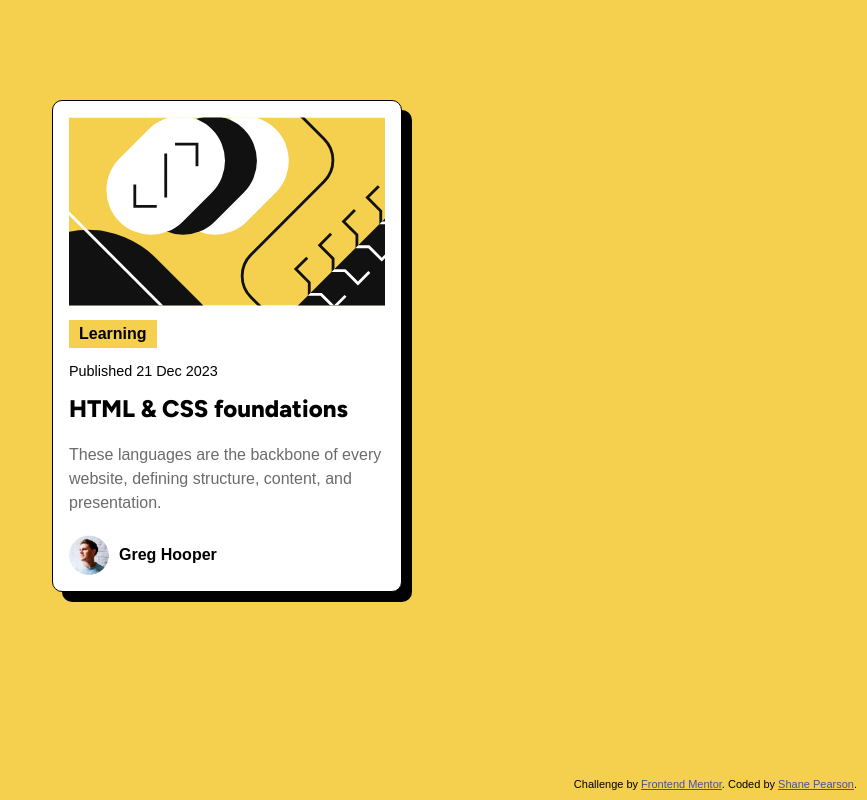
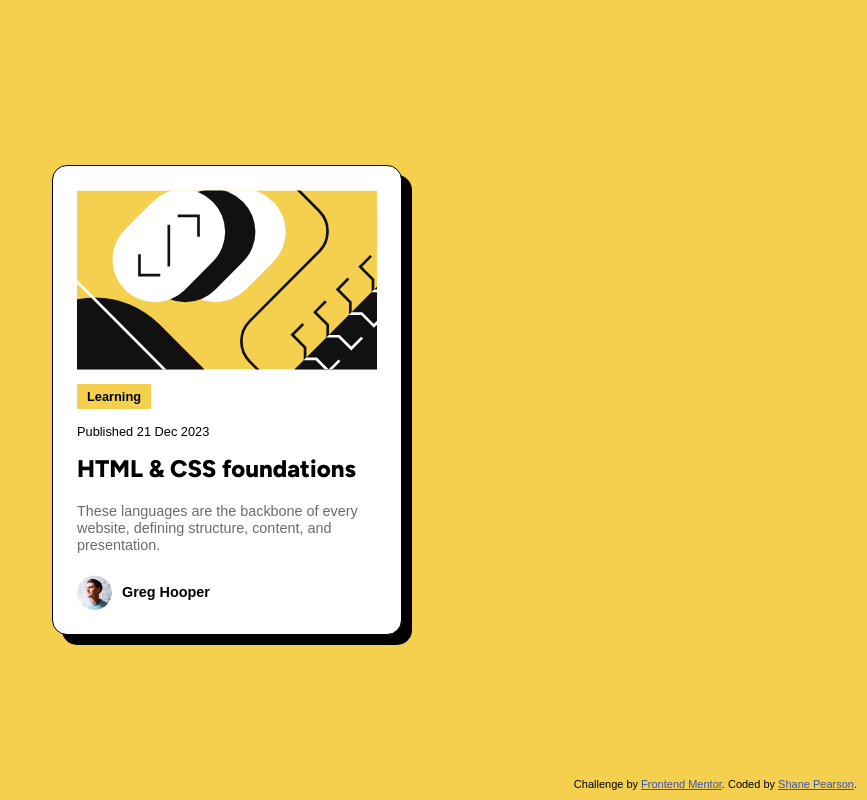
Before and after one commit to ruthlessfish/blog-preview-card, a plain HTML site: page index.html in a window 1280 px wide. Shown: the whole page, without its empty margins (413-1280 px from the left). Drawn offline with Linux system fonts and the light colour scheme.

Commit message:
Fix flex positioning

```diff
--- a/style.css
+++ b/style.css
@@ -34,16 +34,15 @@ body {
     justify-content: center;
     align-items: center;
     font-size:16px;
-    display: flex;;
+    display: flex;
+    height: 100vh;
 }
 
 .card {
     background: var(--white);
-    border-radius: 10px;
-    margin: 100px auto;
-    padding: 1em;
+    border-radius: 15px;
+    padding: 1.5em;
     width: 350px;
-    border-radius: 10px;
     overflow: hidden;
     border:1px solid black;
     box-shadow: 10px 10px 0 black;
@@ -63,10 +62,11 @@ body {
     /* font-size: s12px; */
     font-weight: 800;
     margin-bottom: 15px;
+    font-size: .8em;
 }
 
 .card__date {
-    font-size: .9em;
+    font-size: .8em;
     margin-bottom: 15px;
 }
 
@@ -78,7 +78,8 @@ body {
 .card__description {
     color: var(--gray-500);
     margin-bottom: 20px;
-    line-height: 1.5em;
+    line-height: 1.2em;
+    font-size: .9em;
 }
 
 .card__author {
@@ -89,12 +90,13 @@ body {
 .card__author-image {
     border-radius: 50%;
     margin-right: 10px;
-    height: 40px;
-    width: 40px;s
+    height: 35px;
+    width: 35px;
 }
 
 .card__author-name {
     font-weight:800;
+    font-size:.9em;
 }
 
 footer {position:fixed; bottom:10px; right:10px;}
```
